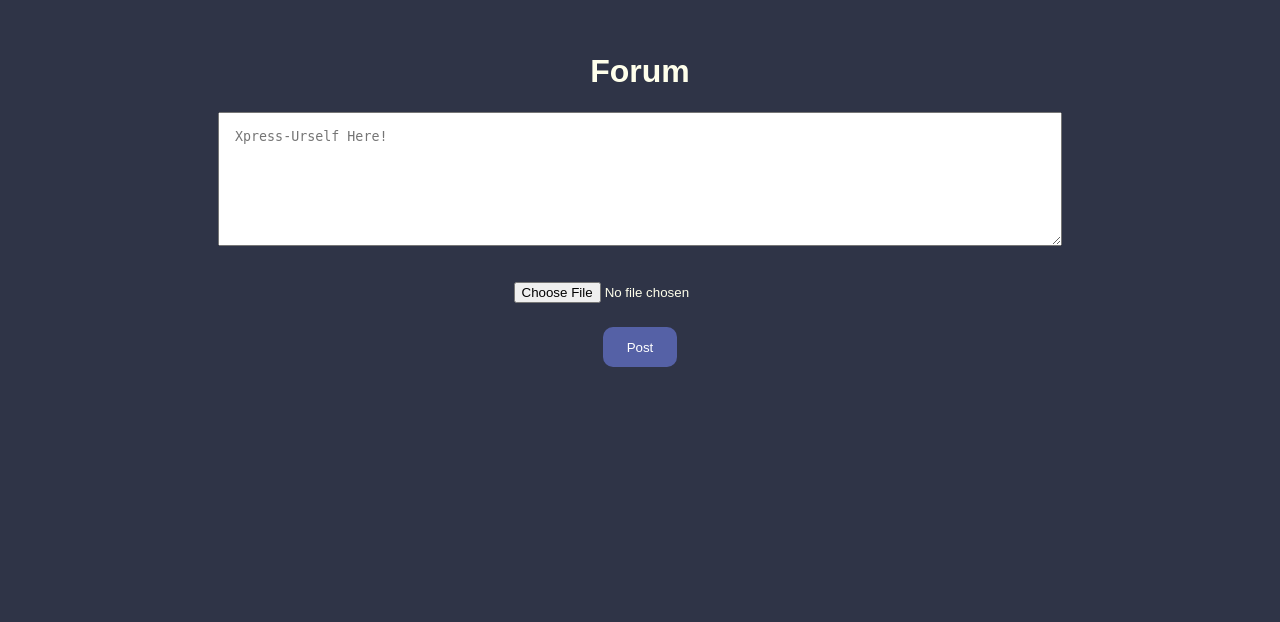
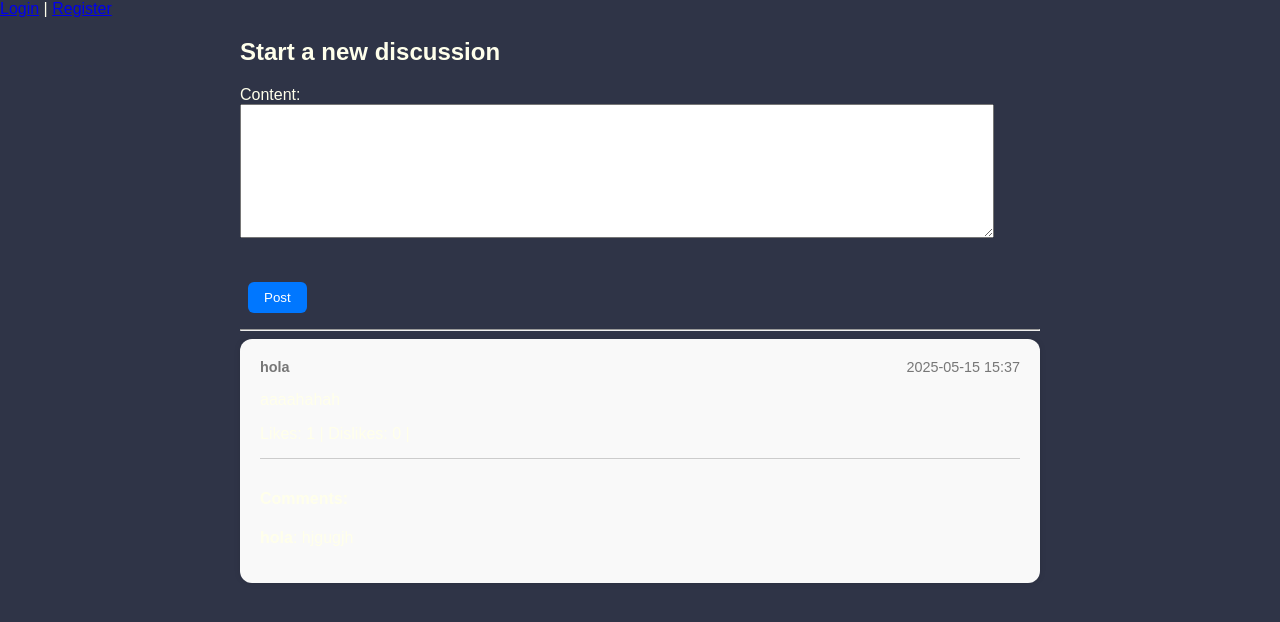
Before and after one commit to ranoutof-nameideas/xpress, a Django app: page /forum/ in a window 1280 px wide. Shown: the top 622 px of the page. Run offline with Django 5.2, Linux system fonts and the light colour scheme; data comes from the database, SQL or seed files in the repository; both versions use the stored data as it was after the commit.

Commit message:
Initial commit with Django backend

```diff
--- a/core/forms.py
+++ b/core/forms.py
@@ -1,5 +1,5 @@
 from django import forms
-from .models import Comment
+from .models import Comment, Post
 from django.contrib.auth.forms import UserCreationForm
 from django.contrib.auth.models import User
 
@@ -8,6 +8,11 @@ class CommentForm(forms.ModelForm):
         model = Comment
         fields = ['text']
 
+class PostForm(forms.ModelForm):
+    class Meta:
+        model = Post
+        fields = ['content']
+
 class RegisterForm(UserCreationForm):
     class Meta:
         model = User
--- a/core/models.py
+++ b/core/models.py
@@ -2,14 +2,24 @@ from django.db import models
 from django.contrib.auth.models import User
 
 class Post(models.Model):
-    author = models.ForeignKey(User, on_delete=models.CASCADE)
+    author = models.ForeignKey(User, on_delete=models.CASCADE, null=True, blank=True)
+    author_name = models.CharField(max_length=50, blank=True, null=True)
     content = models.TextField()
     created_at = models.DateTimeField(auto_now_add=True)
+
+    def likes(self):
+        return self.like_set.filter(is_like=True).count()
+
+    def dislikes(self):
+        return self.like_set.filter(is_like=False).count()
 
 class Like(models.Model):
     user = models.ForeignKey(User, on_delete=models.CASCADE)
     post = models.ForeignKey(Post, on_delete=models.CASCADE)
-    is_like = models.BooleanField()  # True = like, False = dislike
+    is_like = models.BooleanField()
+
+    class Meta:
+        unique_together = ('user', 'post')
 
 class Comment(models.Model):
     user = models.ForeignKey(User, on_delete=models.CASCADE)
--- a/core/views.py
+++ b/core/views.py
@@ -1,30 +1,14 @@
-# core/views.py
 from django.shortcuts import render, redirect, get_object_or_404
 from .models import Post, Like, Comment
-from .forms import CommentForm, RegisterForm
-from django.contrib.auth import login, authenticate
+from .forms import CommentForm, PostForm, RegisterForm
+from django.contrib.auth import login
 from django.contrib.auth.forms import AuthenticationForm
+from django.contrib.auth.decorators import login_required
+from django.http import HttpResponseForbidden
+import random
 
-def forum(request):
-    posts = Post.objects.all()
-    return render(request, 'forum.html', {'posts': posts})
-
-def like_post(request, post_id, action):
-    post = get_object_or_404(Post, id=post_id)
-    is_like = action == 'like'
-    Like.objects.update_or_create(user=request.user, post=post, defaults={'is_like': is_like})
-    return redirect('forum')
-
-def add_comment(request, post_id):
-    post = get_object_or_404(Post, id=post_id)
-    if request.method == 'POST':
-        form = CommentForm(request.POST)
-        if form.is_valid():
-            c = form.save(commit=False)
-            c.user = request.user
-            c.post = post
-            c.save()
-    return redirect('forum')
+def index(request):
+    return render(request, 'index.html')
 
 def register_view(request):
     if request.method == 'POST':
@@ -37,25 +21,73 @@ def register_view(request):
         form = RegisterForm()
     return render(request, 'register.html', {'form': form})
 
-def login_view(request):
+def forum(request):
+    posts = Post.objects.all().order_by('-created_at')
+
     if request.method == 'POST':
-        form = AuthenticationForm(data=request.POST)
+        post_form = PostForm(request.POST)
+        if post_form.is_valid():
+            new_post = post_form.save(commit=False)
+
+            if request.user.is_authenticated:
+                new_post.author = request.user
+            else:
+                anon_id = random.randint(10000000, 99999999)
+                new_post.author_name = f"Anonymous#{anon_id}"
+
+            new_post.save()
+            return redirect('forum')
+    else:
+        post_form = PostForm()
+
+    comment_form = CommentForm()
+
+    return render(request, 'forum.html', {
+        'posts': posts,
+        'post_form': post_form,
+        'comment_form': comment_form
+    })
+
+def like_post(request, post_id, action):
+    if not request.user.is_authenticated:
+        return redirect('login')
+
+    post = get_object_or_404(Post, id=post_id)
+    is_like = True if action == 'like' else False
+
+    Like.objects.update_or_create(
+        user=request.user,
+        post=post,
+        defaults={'is_like': is_like}
+    )
+    return redirect('forum')
+
+def add_comment(request, post_id):
+    if not request.user.is_authenticated:
+        return redirect('login')
+
+    post = get_object_or_404(Post, id=post_id)
+    if request.method == 'POST':
+        form = CommentForm(request.POST)
         if form.is_valid():
-            user = form.get_user()
-            login(request, user)
-            return redirect('index')
-    else:
-        form = AuthenticationForm()
-    return render(request, 'login.html', {'form': form})
+            c = form.save(commit=False)
+            c.user = request.user
+            c.post = post
+            c.save()
+    return redirect('forum')
 
-def index(request):
-    return render(request, 'index.html')
+def delete_post(request, post_id):
+    post = get_object_or_404(Post, id=post_id)
 
-def podcasts(request):
-    return render(request, 'podcasts.html')
+    if not request.user.is_authenticated:
+        return redirect('login')
 
-def library(request):
-    return render(request, 'library.html')
+    if post.author != request.user:
+        return HttpResponseForbidden("You're not allowed to delete this post.")
 
-def draw(request):
-    return render(request, 'draw.html')
+    post.delete()
+    return redirect('forum')
+
+def library(request): return render(request, 'library.html')
+def draw(request): return render(request, 'draw.html')
+def podcasts(request): return render(request, 'podcasts.html')
--- a/static/css/style.css
+++ b/static/css/style.css
@@ -58,3 +58,50 @@ button {
 .controls input[type="range"] {
     margin: 0 0.5rem;
 }
+
+.forum-wrapper {
+  max-width: 800px;
+  margin: 0 auto;
+}
+
+.post-container {
+  background: #f9f9f9;
+  border-radius: 12px;
+  padding: 20px;
+  margin-bottom: 20px;
+  box-shadow: 0 0 6px rgba(0,0,0,0.1);
+}
+
+.post-meta {
+  font-size: 0.9em;
+  color: #777;
+  display: flex;
+  justify-content: space-between;
+}
+
+.post-actions a {
+  margin-right: 8px;
+}
+
+.comments {
+  margin-top: 15px;
+  padding-top: 10px;
+  border-top: 1px solid #ccc;
+}
+
+.btn {
+  padding: 8px 16px;
+  background: #0077ff;
+  color: white;
+  border: none;
+  border-radius: 6px;
+}
+
+.btn-small {
+  padding: 4px 10px;
+  background: #aaa;
+  color: white;
+  border: none;
+  border-radius: 4px;
+  font-size: 0.85em;
+}
--- a/templates/forum.html
+++ b/templates/forum.html
@@ -1,23 +1,66 @@
 {% load static %}
+<!DOCTYPE html>
+<html>
+<head>
+  <link rel="stylesheet" href="{% static 'css/style.css' %}">
+  <title>Forum</title>
+</head>
+<body>
 
-<!DOCTYPE html>
-<html lang="en">
-<head>
-    <meta charset="UTF-8">
-    <title>Forum - Xpress-Urself</title>
-    <link rel="stylesheet" href="{% static 'css/style.css' %}">
-</head>
-<body class="forum">
-    <div class="container">
-        <h1>Forum</h1>
-        <form id="postForm" enctype="multipart/form-data">
-            <textarea name="content" placeholder="Xpress-Urself Here!" required></textarea><br>
-            <input type="file" name="image"><br>
-            <button type="submit" class="btn">Post</button>
-        </form>
-        <div id="posts"></div>
+<div class="navbar">
+  {% if user.is_authenticated %}
+    <p>Welcome, {{ user.username }} | <a href="{% url 'logout' %}">Logout</a></p>
+  {% else %}
+    <a href="{% url 'login' %}">Login</a> | <a href="{% url 'register' %}">Register</a>
+  {% endif %}
+</div>
+
+<div class="forum-wrapper">
+  <h2>Start a new discussion</h2>
+  <form method="post">
+    {% csrf_token %}
+    {{ post_form.as_p }}
+    <button type="submit" class="btn">Post</button>
+  </form>
+
+  <hr>
+
+  {% for post in posts %}
+    <div class="post-container">
+      <div class="post-meta">
+        <span><strong>{{ post.author.username|default:post.author_name }}</strong></span>
+        <span class="timestamp">{{ post.created_at|date:"Y-m-d H:i" }}</span>
+      </div>
+      <p class="post-content">{{ post.content }}</p>
+
+      <div class="post-actions">
+        Likes: {{ post.likes }} |
+        Dislikes: {{ post.dislikes }} |
+        {% if user.is_authenticated %}
+          <a href="{% url 'like_post' post.id 'like' %}">👍</a>
+          <a href="{% url 'like_post' post.id 'dislike' %}">👎</a>
+          {% if user == post.author %}
+            | <a href="{% url 'delete_post' post.id %}">🗑️ Delete</a>
+          {% endif %}
+        {% endif %}
+      </div>
+
+      <div class="comments">
+        <h4>Comments:</h4>
+        {% for comment in post.comment_set.all %}
+          <p><strong>{{ comment.user.username }}</strong>: {{ comment.text }}</p>
+        {% endfor %}
+        {% if user.is_authenticated %}
+          <form method="post" action="{% url 'add_comment' post.id %}">
+            {% csrf_token %}
+            {{ comment_form.as_p }}
+            <button type="submit" class="btn-small">Add comment</button>
+          </form>
+        {% endif %}
+      </div>
     </div>
+  {% endfor %}
+</div>
 
-<script src="js/forum.js"></script>
 </body>
 </html>
--- a/templates/index.html
+++ b/templates/index.html
@@ -1,4 +1,9 @@
 {% load static %}
+{% if user.is_authenticated %}
+  <p>Welcome, {{ user.username }} | <a href="{% url 'logout' %}">Logout</a></p>
+{% else %}
+  <a href="{% url 'login' %}">Login</a> | <a href="{% url 'register' %}">Register</a>
+{% endif %}
 
 <!DOCTYPE html>
 <html lang="en">
--- a/templates/library.html
+++ b/templates/library.html
@@ -6,7 +6,6 @@
   <meta charset="UTF-8">
   <title>Library - Xpress-Urself</title>
   <link rel="stylesheet" href="{% static 'css/style.css' %}">
-
 </head>
 <body>
   <div class="container">
--- a/templates/login.html
+++ b/templates/login.html
@@ -15,8 +15,6 @@
         {{ form.as_p }}
         <button type="submit">Login</button>
     </form>
-    <a href="backend/logout.php" class="btn">Logout</a>
-    <a href="backend/delete_account.php" class="btn" onclick="return confirm('Delete your account permanently?')">Delete Account</a>
 </div>
 </body>
 </html>
--- a/xpress/settings.py
+++ b/xpress/settings.py
@@ -115,9 +115,10 @@ USE_TZ = True
 
 # Static files (CSS, JavaScript, Images)
 # https://docs.djangoproject.com/en/5.2/howto/static-files/
+
 STATICFILES_DIRS = [os.path.join(BASE_DIR, 'static')]
 
-STATIC_URL = 'static/'
+STATIC_URL = '/static/'
 
 # Default primary key field type
 # https://docs.djangoproject.com/en/5.2/ref/settings/#default-auto-field
--- a/xpress/urls.py
+++ b/xpress/urls.py
@@ -1,32 +1,18 @@
-"""
-URL configuration for xpress project.
-
-The `urlpatterns` list routes URLs to views. For more information please see:
-    https://docs.djangoproject.com/en/5.2/topics/http/urls/
-Examples:
-Function views
-    1. Add an import:  from my_app import views
-    2. Add a URL to urlpatterns:  path('', views.home, name='home')
-Class-based views
-    1. Add an import:  from other_app.views import Home
-    2. Add a URL to urlpatterns:  path('', Home.as_view(), name='home')
-Including another URLconf
-    1. Import the include() function: from django.urls import include, path
-    2. Add a URL to urlpatterns:  path('blog/', include('blog.urls'))
-"""
-
 from django.contrib import admin
 from django.urls import path
 from core import views
+from django.contrib.auth import views as auth_views
 
 urlpatterns = [
     path('admin/', admin.site.urls),
     path('', views.index, name='index'),
-    path('login/', views.login_view, name='login'),
+    path('login/', auth_views.LoginView.as_view(template_name='login.html'), name='login'),
+    path('logout/', auth_views.LogoutView.as_view(), name='logout'),
     path('register/', views.register_view, name='register'),
     path('forum/', views.forum, name='forum'),
     path('like/<int:post_id>/<str:action>/', views.like_post, name='like_post'),
     path('comment/<int:post_id>/', views.add_comment, name='add_comment'),
+    path('delete/<int:post_id>/', views.delete_post, name='delete_post'),
     path('library/', views.library, name='library'),
     path('draw/', views.draw, name='draw'),
     path('podcasts/', views.podcasts, name='podcasts'),
```
Also changed, not shown: core/migrations/0002_alter_like_unique_together.py (added), core/migrations/0003_post_author_name_alter_post_author.py (added), db.sqlite3.
